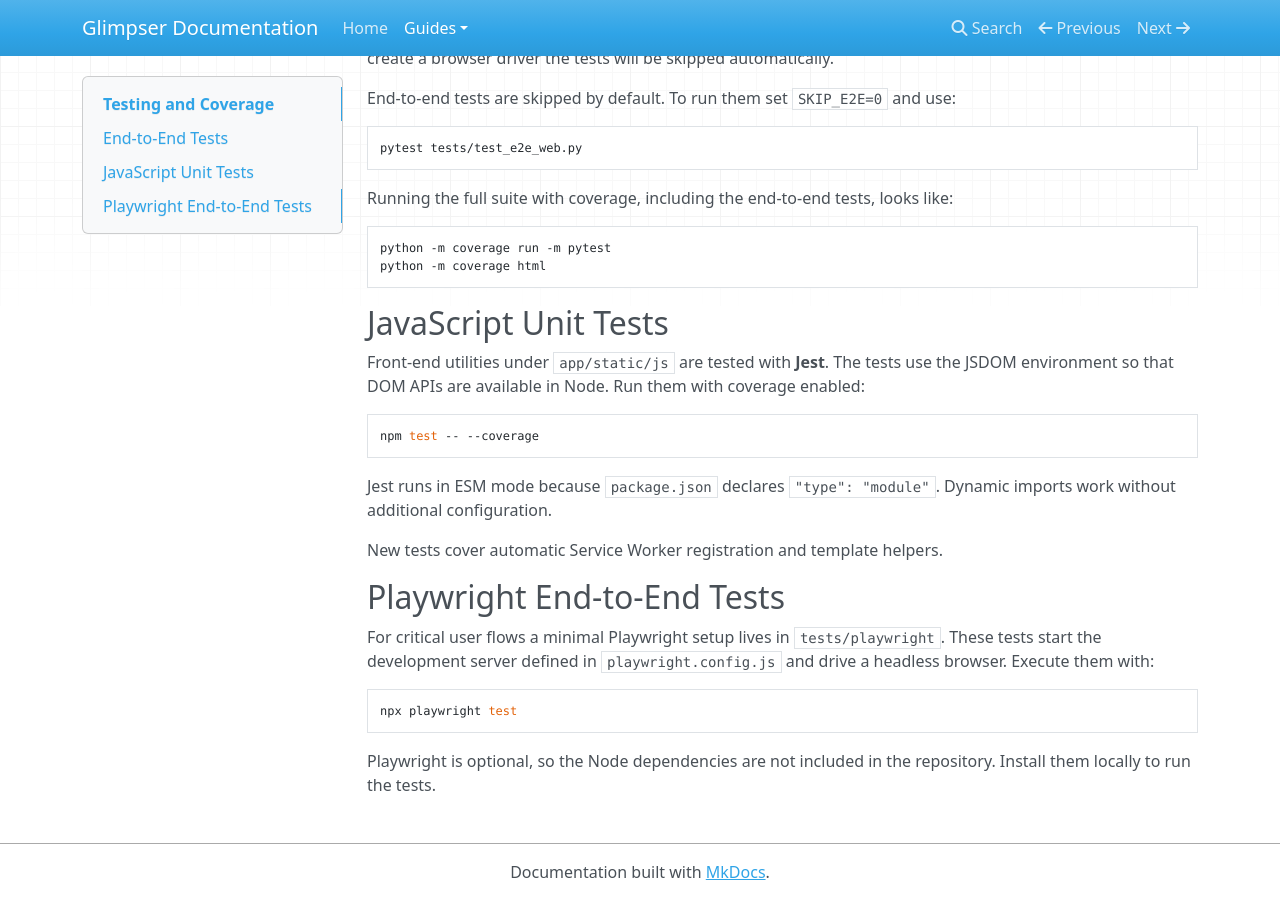
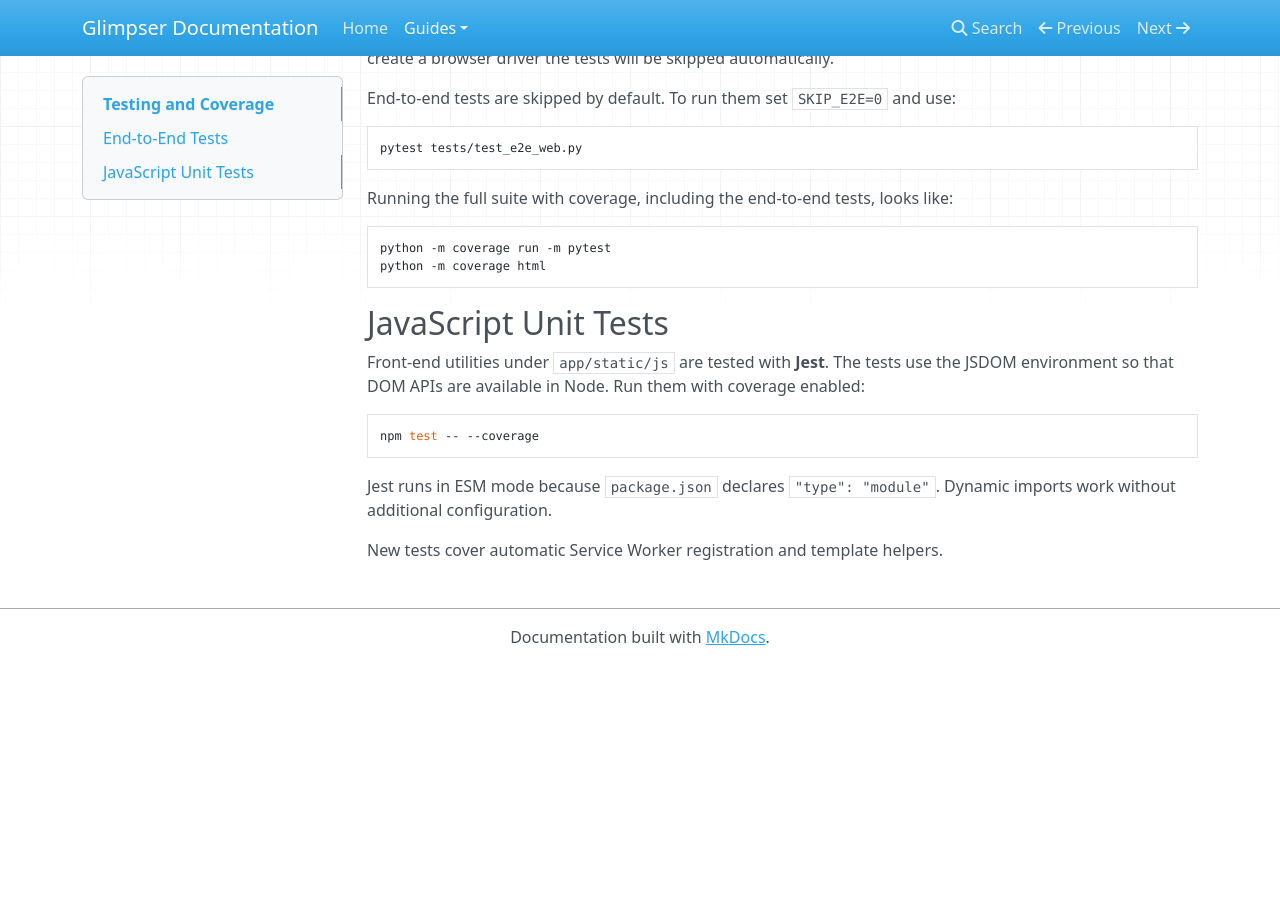
Before and after one commit to KristopherKubicki/glimpser, an MkDocs documentation site: the page built from docs/testing.md, in a window 1280 px wide and 900 px high, scrolled down 907 px. Built offline with MkDocs 1.6.1, drawn with Linux system fonts in a browser that asks for light colours; nearby versions of some CDN libraries; after the commit the page ends 1572 px from its top, so only the background shows below that.

Commit message:
chore: remove obsolete Playwright setup

````diff
--- a/docs/testing.md
+++ b/docs/testing.md
@@ -75,16 +75,3 @@ Jest runs in ESM mode because `package.json` declares `"type": "module"`.
 Dynamic imports work without additional configuration.
 
 New tests cover automatic Service Worker registration and template helpers.
-
-## Playwright End‑to‑End Tests
-
-For critical user flows a minimal Playwright setup lives in
-`tests/playwright`. These tests start the development server defined in
-`playwright.config.js` and drive a headless browser. Execute them with:
-
-```sh
-npx playwright test
-```
-
-Playwright is optional, so the Node dependencies are not included in the
-repository. Install them locally to run the tests.
--- a/jest.config.js
+++ b/jest.config.js
@@ -3,6 +3,6 @@
 // treated as ES modules, so the config itself must use ES module syntax.
 export default {
   testEnvironment: 'jsdom',
-  testPathIgnorePatterns: ['/node_modules/', 'tests/playwright/'],
+  testPathIgnorePatterns: ['/node_modules/'],
   setupFiles: ['<rootDir>/tests/js/setup.js'],
 };
````
Also changed, not shown: playwright.config.js (deleted, +0 -18 lines), 1 other file.
